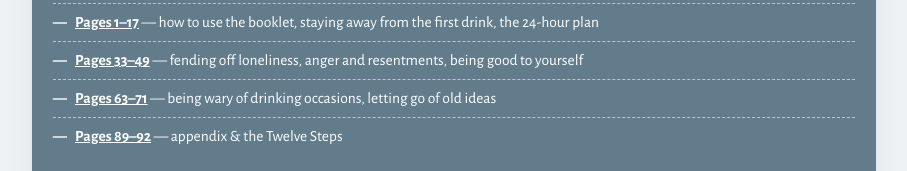
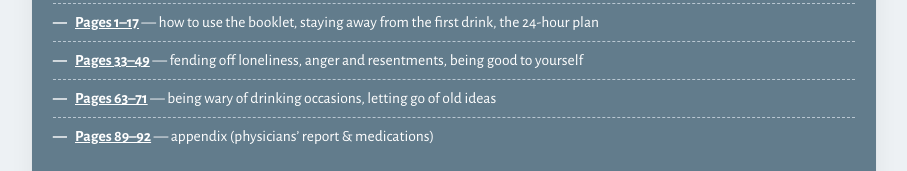
Before and after one commit to vegemitesmoothie/sd-young-peoples-aa, a plain HTML site: page index.html in a window 1280 px wide. Shown: the part 4227-4398 px from the top of the page, without its empty margins (186-1093 px from the left). Drawn offline with nearby package versions, Linux system fonts and the light colour scheme.

Commit message:
Fix Living Sober appendix label — physicians' report & medications, not the Twelve Steps

```diff
--- a/index.html
+++ b/index.html
@@ -240,7 +240,7 @@
         <li><a href="viewer.html?doc=ls1" target="_blank" rel="noopener"><strong>Pages 1&ndash;17</strong></a> &mdash; how to use the booklet, staying away from the first drink, the 24-hour plan</li>
         <li><a href="viewer.html?doc=ls2" target="_blank" rel="noopener"><strong>Pages 33&ndash;49</strong></a> &mdash; fending off loneliness, anger and resentments, being good to yourself</li>
         <li><a href="viewer.html?doc=ls3" target="_blank" rel="noopener"><strong>Pages 63&ndash;71</strong></a> &mdash; being wary of drinking occasions, letting go of old ideas</li>
-        <li><a href="viewer.html?doc=ls4" target="_blank" rel="noopener"><strong>Pages 89&ndash;92</strong></a> &mdash; appendix &amp; the Twelve Steps</li>
+        <li><a href="viewer.html?doc=ls4" target="_blank" rel="noopener"><strong>Pages 89&ndash;92</strong></a> &mdash; appendix (physicians&rsquo; report &amp; medications)</li>
       </ul>
       <p class="note"><strong>About this copy:</strong> the book lives on this site now, so the sections above open as a flipbook you can actually turn the pages of. AA also posts it free on <a href="https://www.aa.org/">aa.org</a>, including a free audio version.</p>
     </div>
```
